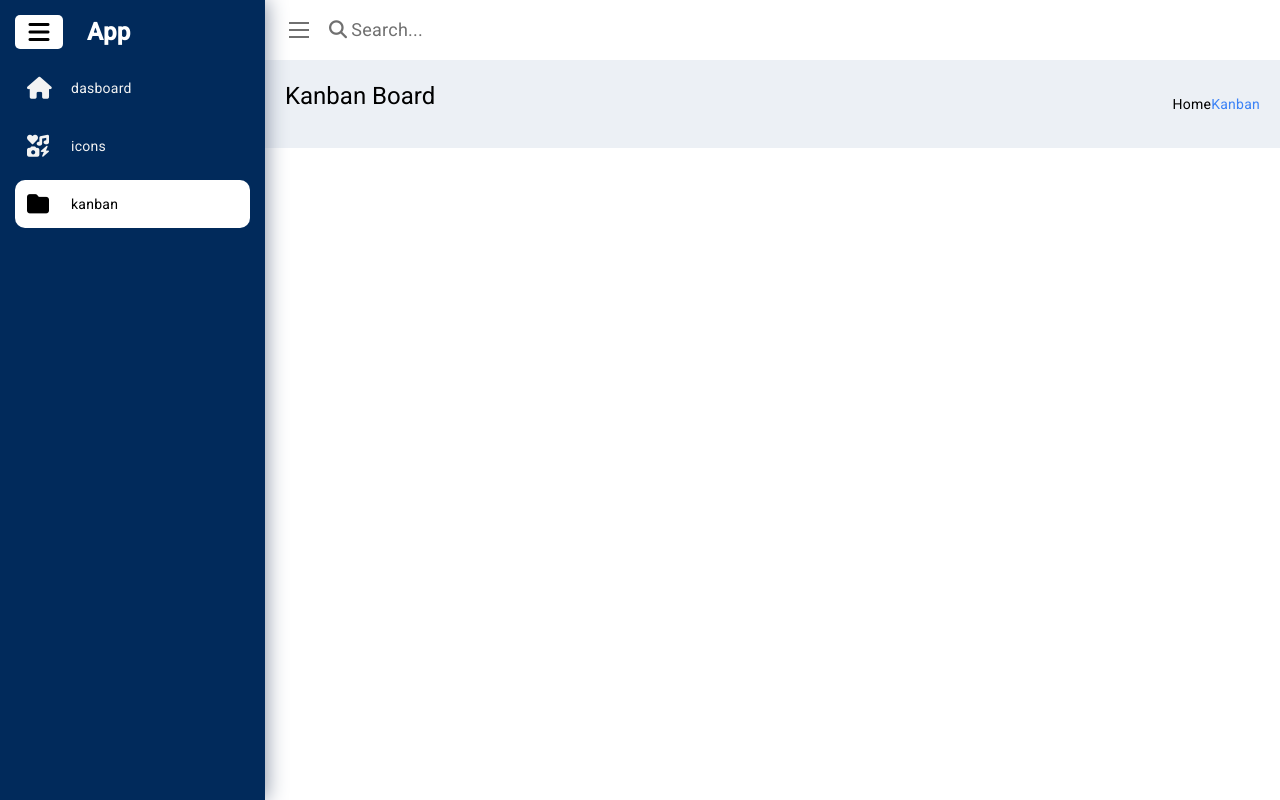
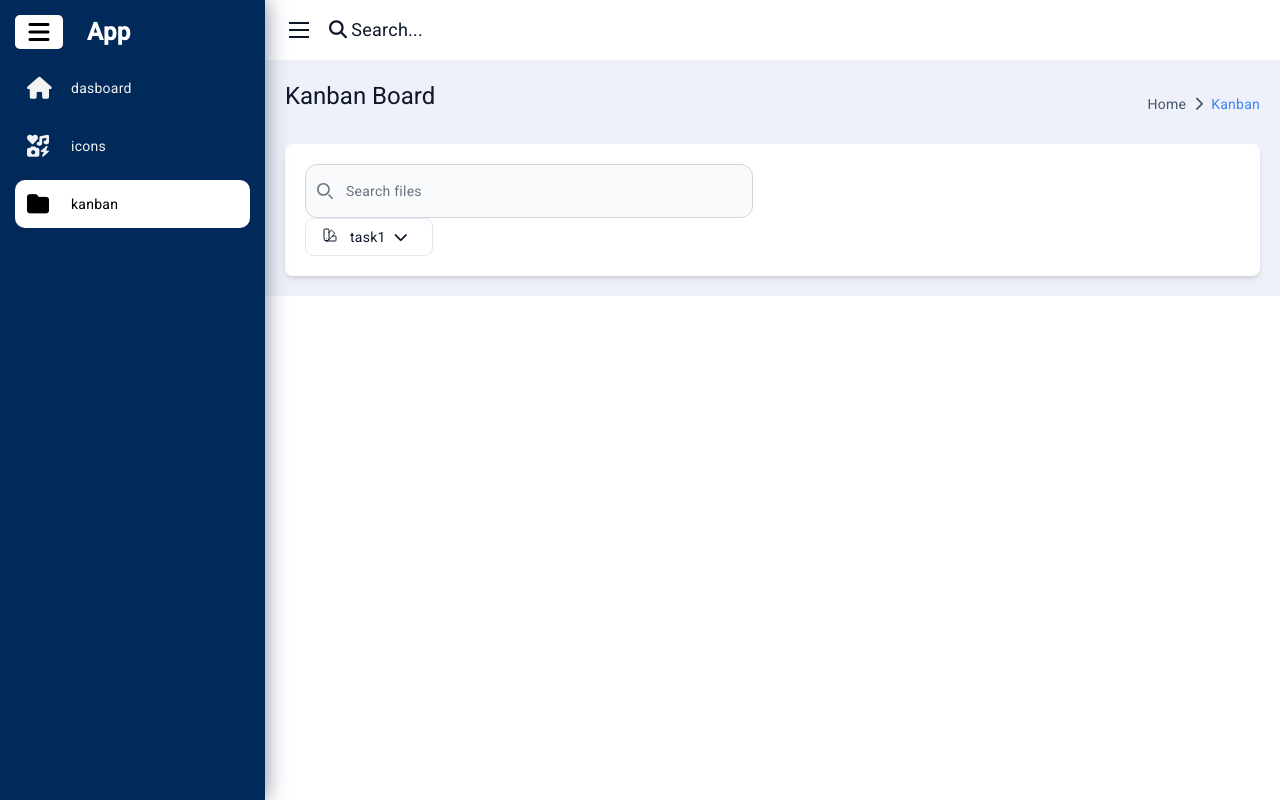
Before and after one commit to AhmedHossam555/Kanban, an Angular app: page /kanban in a window 1280 px wide. Built offline with nearby package versions, Linux system fonts and the light colour scheme.

Commit message:
task dropdown

```diff
--- a/src/app/app.component.ts
+++ b/src/app/app.component.ts
@@ -1,9 +1,10 @@
-import { Component, HostListener, inject, PLATFORM_ID, signal, WritableSignal } from '@angular/core';
+import { afterNextRender, Component, HostListener, inject, PLATFORM_ID, signal, WritableSignal } from '@angular/core';
 import { RouterOutlet } from '@angular/router';
 import { LeftSideBarComponent } from "./components/base/left-side-bar/left-side-bar.component";
 import { MainComponent } from "./components/base/main/main.component";
 import { isPlatformBrowser } from '@angular/common';
 import { CollapseService } from './shared/services/collapse.service';
+import { FlowbiteService } from './shared/services/flowbite/flowbite.service';
 
 @Component({
   selector: 'app-root',
@@ -15,6 +16,7 @@ import { CollapseService } from './shared/services/collapse.service';
 export class AppComponent {
   private _CollapseService = inject(CollapseService)
   private _plat = inject(PLATFORM_ID);
+  private _FlowbiteService = inject(FlowbiteService);
   isLeftSideCollapse: WritableSignal<boolean> = signal(false);
   screenWidth: WritableSignal<number> = signal(isPlatformBrowser(this._plat)? window.innerWidth: 0);
   ngOnInit() {
@@ -23,6 +25,9 @@ export class AppComponent {
     next: (res)=>{
       this.isLeftSideCollapse.set(res);
     }
+  })
+  this._FlowbiteService.loadFlowbite((flowbite)=>{
+
   })
   }
   @HostListener('window:resize') onResize(){
--- a/src/app/components/layout/kanban/kanban.component.html
+++ b/src/app/components/layout/kanban/kanban.component.html
@@ -1,19 +1,57 @@
-<main class="bg-three">
-    <div class="container p-5">
-        <div class="flex items-center justify-between">
+<main class="bg-body">
+    <div class="container p-5 text-second">
+                <div class="flex items-center justify-between ">
                     <h1>
                         Kanban Board
                     </h1>
-            <ul class="flex">
-                <li>
+                    <ul class="flex items-center gap-2 text-default-600">
+                        <li class="">
                             Home
                         </li>
-
+                        <li>
+                            <i class="fa-solid fa-chevron-right"></i>
+                        </li>
                         <li class="text-main">
                             Kanban
                         </li>
                     </ul>
                 </div>
+                <div class="board p-5 mt-4 bg-white rounded-lg shadow-md">
+                    <div>
+                        <form class="max-w-md">
+                            <label for="default-search" class="mb-2 text-sm font-medium text-gray-900 sr-only dark:text-white">Search</label>
+                            <div class="relative">
+                                <div class="absolute inset-y-0 start-0 flex items-center ps-3 pointer-events-none">
+                                    <svg class="w-4 h-4 text-gray-500 dark:text-gray-400" aria-hidden="true" xmlns="http://www.w3.org/2000/svg" fill="none" viewBox="0 0 20 20">
+                                        <path stroke="currentColor" stroke-linecap="round" stroke-linejoin="round" stroke-width="2" d="m19 19-4-4m0-7A7 7 0 1 1 1 8a7 7 0 0 1 14 0Z"/>
+                                    </svg>
+                                </div>
+                                <input type="search" id="default-search" class="block w-full p-4 ps-10 shadow-none text-sm text-gray-900 outline-none  border border-gray-300 rounded-xl bg-gray-50 focus:ring-blue-500 focus:border-blue-500 dark:bg-gray-700 dark:border-gray-600 dark:placeholder-gray-400 dark:text-white dark:focus:ring-blue-500 dark:focus:border-blue-500" placeholder="Search files" required />
+                            </div>
+                        </form>
+                        <div class="relative border border-slate-200 rounded-lg max-w-32 py-2 px-3 task" (click)="onTask($event)">
+                            <button class=" cursor-pointer relative">
+                                <svg xmlns="http://www.w3.org/2000/svg" xmlns:xlink="http://www.w3.org/1999/xlink" aria-hidden="true" role="img" class="w-4 h-4 absolute left-1" width="1em" height="1em" viewBox="0 0 24 24"><path fill="none" stroke="currentColor" stroke-linecap="round" stroke-linejoin="round" stroke-width="1.5" d="M4.098 19.902a3.75 3.75 0 0 0 5.304 0l6.401-6.402M6.75 21A3.75 3.75 0 0 1 3 17.25V4.125C3 3.504 3.504 3 4.125 3h5.25c.621 0 1.125.504 1.125 1.125v4.072M6.75 21a3.75 3.75 0 0 0 3.75-3.75V8.197M6.75 21h13.125c.621 0 1.125-.504 1.125-1.125v-5.25c0-.621-.504-1.125-1.125-1.125h-4.072M10.5 8.197l2.88-2.88a1.124 1.124 0 0 1 1.59 0l3.712 3.713c.44.44.44 1.152 0 1.59l-2.879 2.88M6.75 17.25h.008v.008H6.75z"></path></svg>
+                                <span class="ms-8 me-2 inline-block">
+                                    {{taskSelected()}}
+                                </span>
+                                <i class="fa-solid fa-chevron-down"></i>
+                            </button>
+                            <ul class="absolute border border-slate-200 rounded-lg w-full top-11 left-0 hidden">
+                                @for (task of Tasks(); track $index) {
+                                    <li class="p-3 border-b border-slate-200 cursor-pointer flex justify-between items-center" (click)="selectTask(task)" [class.active]="task === taskSelected()">
+                                        {{task}}
+                                        <i class="fa-solid fa-check opacity-0"></i>
+                                    </li>
+                                }
+
+                            </ul>
+                        </div>
+
+                   </div>
+
+
+        </div>
 
 
     </div>
--- a/src/app/components/layout/kanban/kanban.component.scss
+++ b/src/app/components/layout/kanban/kanban.component.scss
@@ -0,0 +1,13 @@
+input {
+    transition: all 0.3s ease-in-out;
+}
+input:focus {
+    border-width: 0.5px !important;
+}
+
+.task.active ul {
+    display: block !important;
+}
+.task ul li.active i {
+    opacity: 1 !important;
+}
--- a/src/app/components/layout/kanban/kanban.component.ts
+++ b/src/app/components/layout/kanban/kanban.component.ts
@@ -1,12 +1,27 @@
-import { Component } from '@angular/core';
+import { CommonModule } from '@angular/common';
+import { Component, signal, WritableSignal } from '@angular/core';
 
 @Component({
   selector: 'app-kanban',
   standalone: true,
-  imports: [],
+  imports: [CommonModule],
   templateUrl: './kanban.component.html',
   styleUrl: './kanban.component.scss'
 })
 export class KanbanComponent {
+  Tasks: WritableSignal<string[]> = signal([
+    'task1',
+    'task2',
+    'task3',
+  ])
+  taskSelected: WritableSignal<string> = signal(this.Tasks()[0]);
+  onTask(event:Event){
+    const button = event.currentTarget as HTMLElement;
+    button.classList.toggle('active');
+  }
+  selectTask(task:string){
+    this.taskSelected.set(task);
+  }
+
 
 }
--- /dev/null
+++ b/src/app/shared/services/flowbite/flowbite.service.ts
@@ -0,0 +1,17 @@
+import { isPlatformBrowser } from '@angular/common';
+import { Inject, Injectable, PLATFORM_ID } from '@angular/core';
+
+@Injectable({
+  providedIn: 'root'
+})
+export class FlowbiteService {
+  constructor(@Inject(PLATFORM_ID) private platformId: any) {}
+
+  loadFlowbite(callback: (flowbite: any) => void) {
+    if (isPlatformBrowser(this.platformId)) {
+      import('flowbite').then(flowbite => {
+        callback(flowbite);
+      });
+    }
+  }
+}
--- a/src/styles.scss
+++ b/src/styles.scss
@@ -6,16 +6,14 @@ html, body { height: 100%; }
 body { margin: 0; font-family: Roboto, "Helvetica Neue", sans-serif; }
 
 $main-color: #3b82f6;
-$second-color: #707070;
-$three-color: #ecf0f5;
-.body-color {
-    background-color: #E4e9f7;
+
+$second-color:#0f172a ;
+$three-color: #eef1f9;
+.bg-body {
+    background-color: $three-color;
 }
 .bg-main {
     background-color:$main-color;
-}
-.bg-three {
-    background-color: $three-color;
 }
 .text-main {
     color: $main-color;
@@ -29,3 +27,7 @@ $three-color: #ecf0f5;
 .animate-1 {
     transition: all 0.2s ease;
 }
+.text-default-600 {
+    --tw-text-opacity: 1 !important;
+    color: #475569 !important;
+}
```
Also changed, not shown: 1 other file (tests, documents, lock files or other folders). Lines whose indentation alone changed are shown as unchanged.
